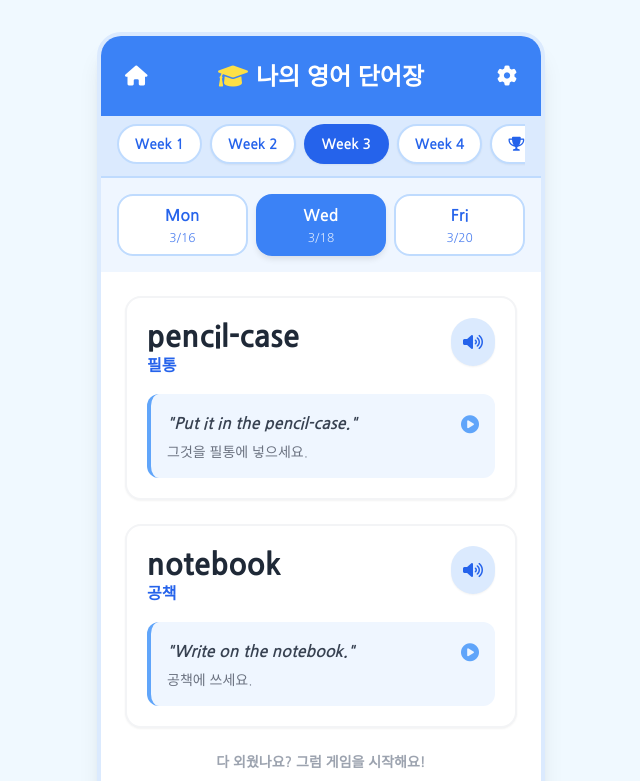
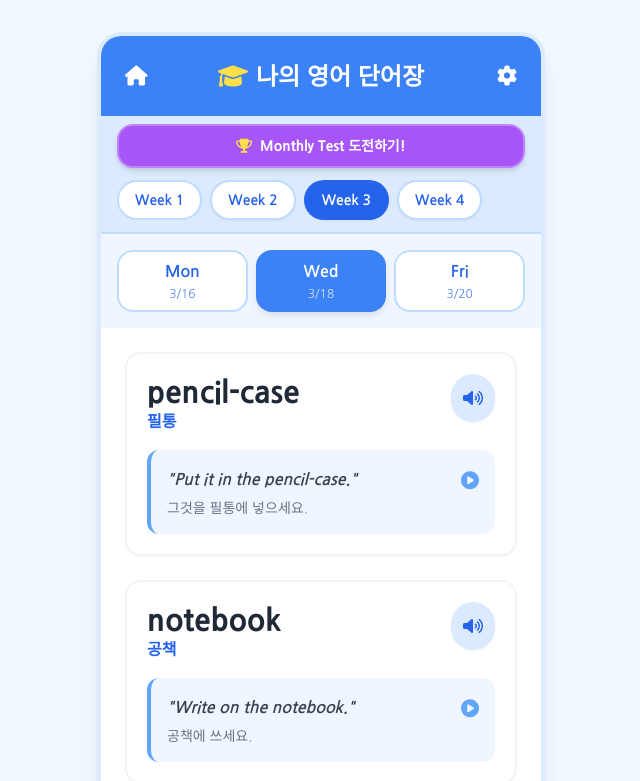
Before and after one commit to hingong2/english-words, a website: page index.html in a window 1280 px wide. Both pictures are taken after a click on the button "단어장으로 고고!". Shown: the top 781 px of the page, without its empty margins (319-959 px from the left). Drawn offline with nearby package versions, Linux system fonts and the light colour scheme.

Commit message:
UI Update: Move Monthly Test button above Week Tabs for better visibility

```diff
--- a/index.html
+++ b/index.html
@@ -57,6 +57,14 @@
 
         <!-- Week Tabs -->
         <div id="weekTabsContainer" class="bg-blue-100 px-4 py-2 border-b-2 border-blue-200">
+            <!-- Monthly Test Button -->
+            <div class="mb-3">
+                <button onclick="startMonthlyQuizMenu()"
+                    class="w-full py-2.5 rounded-2xl font-black text-sm bg-purple-500 text-white border-2 border-purple-400 transition-all shadow-md hover:bg-purple-600 flex items-center justify-center gap-2 transform active:scale-95">
+                    <i class="fas fa-trophy text-yellow-300"></i> Monthly Test 도전하기!
+                </button>
+            </div>
+
             <div id="weekTabs" class="flex gap-2 overflow-x-auto pb-1 hide-scrollbar">
                 <button onclick="switchWeek(1)"
                     class="flex-shrink-0 px-4 py-2 rounded-full font-bold text-sm bg-blue-600 text-white border-2 border-transparent transition-all">Week
@@ -70,10 +78,6 @@
                 <button onclick="switchWeek(4)"
                     class="flex-shrink-0 px-4 py-2 rounded-full font-bold text-sm bg-white text-blue-600 border-2 border-blue-200 transition-all shadow-sm hover:bg-blue-50">Week
                     4</button>
-                <button onclick="startMonthlyQuizMenu()"
-                    class="flex-shrink-0 px-4 py-2 rounded-full font-bold text-sm bg-purple-500 text-white border-2 border-transparent transition-all shadow-sm hover:bg-purple-600 ml-auto">
-                    <i class="fas fa-trophy mr-1"></i>Monthly Test
-                </button>
             </div>
         </div>
 
```
